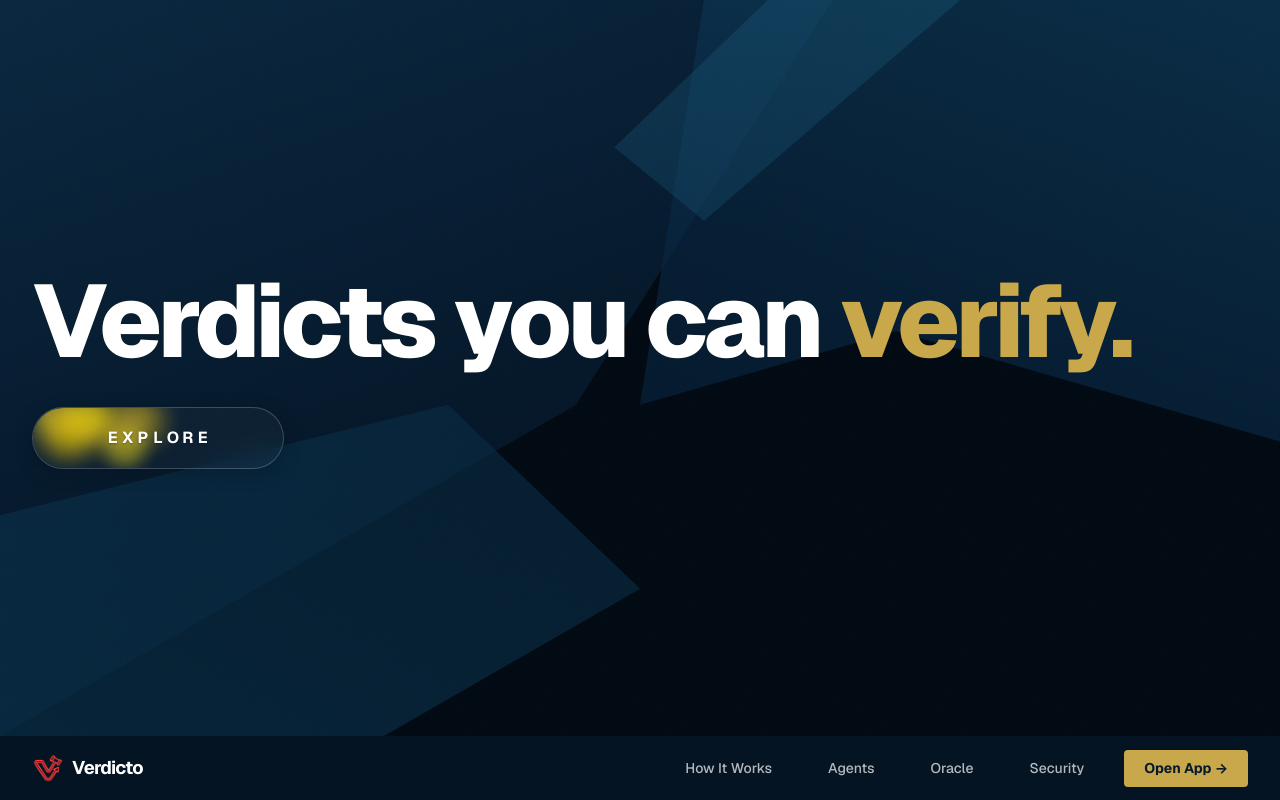
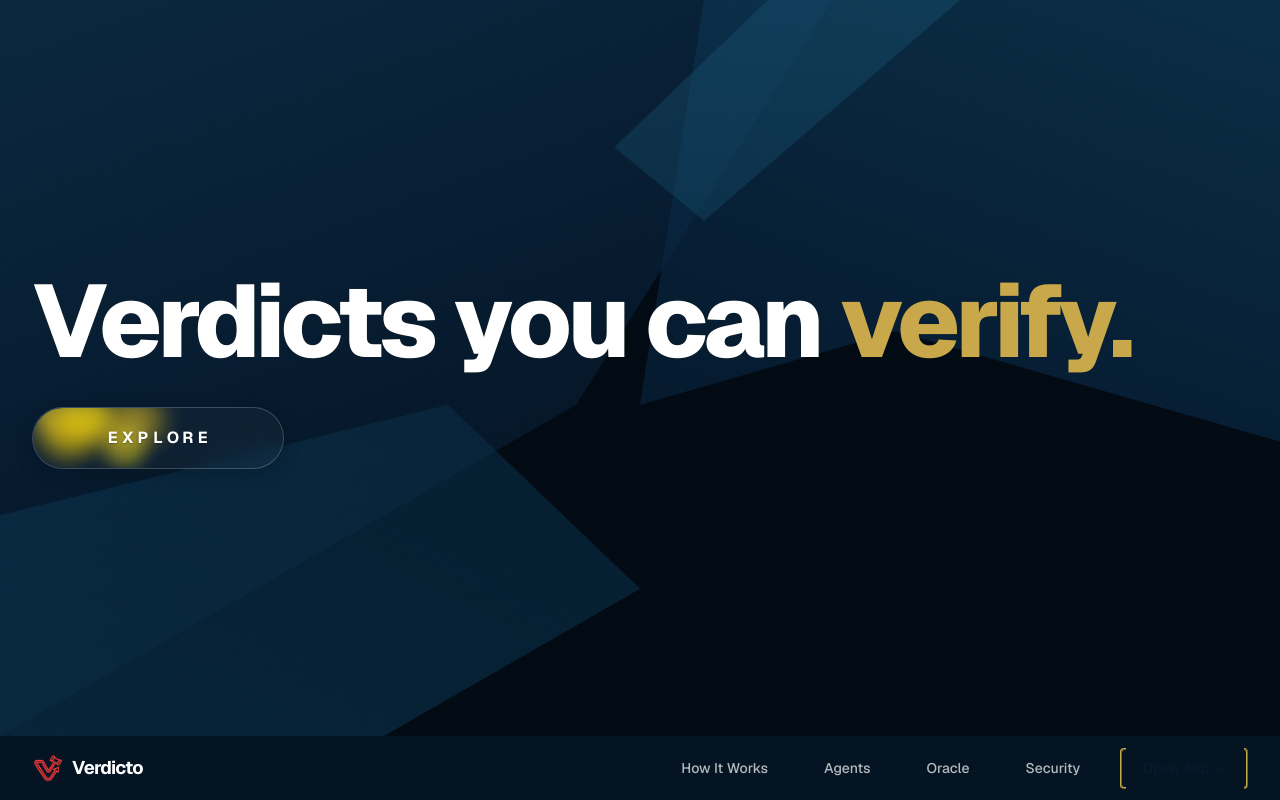
Before and after one commit to leo-jr-hah/verdicto, a React (Vite) app in the folder dashboard/: page / in a window 1280 px wide. Shown: the top 800 px of the page. Built offline with nearby package versions, Linux system fonts and the light colour scheme; no server answers.

Commit message:
Update Open App button with animated cutout border from Uiverse

```diff
--- a/dashboard/src/components/WalletConnectButton.tsx
+++ b/dashboard/src/components/WalletConnectButton.tsx
@@ -10,7 +10,7 @@
  *   - Disconnect
  */
 
-import React, { useState, useRef, useEffect } from 'react';
+import React, { useState, useRef, useEffect, useCallback } from 'react';
 import { Wallet, ChevronDown, LogOut, Copy, Check } from 'lucide-react';
 import { useWallet } from '../contexts/CSPRClickContext';
 
@@ -19,6 +19,33 @@ export const WalletConnectButton: React.FC<{ collapsed?: boolean }> = ({ collaps
   const [dropdownOpen, setDropdownOpen] = useState(false);
   const [copied, setCopied] = useState(false);
   const dropdownRef = useRef<HTMLDivElement>(null);
+  const buttonRef = useRef<HTMLButtonElement>(null);
+  const [dropdownPos, setDropdownPos] = useState<{ top: number; left: number; width: number }>({ top: 0, left: 0, width: 0 });
+
+  // Calculate fixed dropdown position when opened
+  const updateDropdownPos = useCallback(() => {
+    if (buttonRef.current) {
+      const rect = buttonRef.current.getBoundingClientRect();
+      setDropdownPos({
+        top: rect.top - 8, // 8px gap above button
+        left: rect.left,
+        width: rect.width,
+      });
+    }
+  }, []);
+
+  useEffect(() => {
+    if (dropdownOpen) {
+      updateDropdownPos();
+      // Recalc on scroll/resize
+      window.addEventListener('scroll', updateDropdownPos, true);
+      window.addEventListener('resize', updateDropdownPos);
+      return () => {
+        window.removeEventListener('scroll', updateDropdownPos, true);
+        window.removeEventListener('resize', updateDropdownPos);
+      };
+    }
+  }, [dropdownOpen, updateDropdownPos]);
 
   // Close dropdown on outside click
   useEffect(() => {
@@ -47,9 +74,10 @@ export const WalletConnectButton: React.FC<{ collapsed?: boolean }> = ({ collaps
   // ─── Connected + Collapsed sidebar: golden dot icon ──────────────────────
   if (connected && publicKey && collapsed) {
     return (
-      <div ref={dropdownRef} className="relative">
+      <div ref={dropdownRef}>
         <button
-          onClick={() => setDropdownOpen(!dropdownOpen)}
+          ref={buttonRef}
+          onClick={() => { updateDropdownPos(); setDropdownOpen(!dropdownOpen); }}
           title={publicKey}
           className="flex items-center justify-center rounded-full cursor-pointer transition-colors"
           style={{ width: 36, height: 36, padding: 0, position: 'relative', border: '1.5px solid var(--border-color)', background: 'var(--bg-inset)' }}
@@ -63,19 +91,23 @@ export const WalletConnectButton: React.FC<{ collapsed?: boolean }> = ({ collaps
 
         {dropdownOpen && (
           <div
-            className="absolute bg-elevated border rounded-sm p-2"
+            className="wallet-dropdown"
             style={{
-              bottom: 'calc(100% + 8px)',
-              left: '50%',
-              transform: 'translateX(-50%)',
+              position: 'fixed',
+              bottom: `calc(100vh - ${dropdownPos.top}px)`,
+              left: dropdownPos.left,
               minWidth: 220,
+              background: 'var(--bg-elevated)',
+              border: '1px solid var(--border)',
+              borderRadius: 6,
+              padding: 8,
               boxShadow: '0 8px 32px rgba(0,0,0,0.5)',
-              zIndex: 1000,
+              zIndex: 10000,
             }}
           >
             {/* Connected account info */}
-            <div className="p-3 border-b mb-1">
-              <div className="mono-xs uppercase mb-1" style={{ color: 'var(--text-primary)' }}>Connected</div>
+            <div style={{ padding: 12, borderBottom: '1px solid var(--border)', marginBottom: 4 }}>
+              <div className="mono-xs uppercase" style={{ marginBottom: 4, color: 'var(--text-secondary)' }}>Connected</div>
               <div className="mono-sm" style={{ color: 'var(--text-primary)', wordBreak: 'break-all', lineHeight: 1.4 }}>
                 {publicKey}
               </div>
@@ -84,8 +116,8 @@ export const WalletConnectButton: React.FC<{ collapsed?: boolean }> = ({ collaps
             {/* Copy Address */}
             <button
               onClick={() => { copyKey(); }}
-              className="flex items-center gap-2 w-full p-2 text-sm bg-transparent border-none rounded-sm cursor-pointer transition-colors"
-              style={{ color: 'var(--text-primary)' }}
+              className="flex items-center gap-2 w-full text-sm cursor-pointer transition-colors"
+              style={{ padding: '8px', background: 'transparent', border: 'none', borderRadius: 4, color: 'var(--text-primary)' }}
               onMouseEnter={(e) => (e.currentTarget.style.background = 'var(--bg-inset)')}
               onMouseLeave={(e) => (e.currentTarget.style.background = 'transparent')}
             >
@@ -96,10 +128,10 @@ export const WalletConnectButton: React.FC<{ collapsed?: boolean }> = ({ collaps
             {/* Disconnect */}
             <button
               onClick={() => { disconnect(); setDropdownOpen(false); }}
-              className="flex items-center gap-2 w-full p-2 text-sm bg-transparent border-none rounded-sm cursor-pointer transition-colors"
-              style={{ color: 'var(--text-dark-secondary)' }}
-              onMouseEnter={(e) => (e.currentTarget.style.background = 'var(--bg-inset)')}
-              onMouseLeave={(e) => (e.currentTarget.style.background = 'transparent')}
+              className="flex items-center gap-2 w-full text-sm cursor-pointer transition-colors"
+              style={{ padding: '8px', background: 'transparent', border: 'none', borderRadius: 4, color: 'var(--text-primary)' }}
+              onMouseEnter={(e) => { e.currentTarget.style.background = 'rgba(220, 50, 50, 0.15)'; e.currentTarget.style.color = '#f87171'; }}
+              onMouseLeave={(e) => { e.currentTarget.style.background = 'transparent'; e.currentTarget.style.color = 'var(--text-primary)'; }}
             >
               <LogOut size={14} />
               Disconnect
@@ -113,9 +145,10 @@ export const WalletConnectButton: React.FC<{ collapsed?: boolean }> = ({ collaps
   // ─── Connected + Expanded sidebar: key + dropdown ────────────────────────
   if (connected && publicKey) {
     return (
-      <div ref={dropdownRef} className="relative">
+      <div ref={dropdownRef}>
         <button
-          onClick={() => setDropdownOpen(!dropdownOpen)}
+          ref={buttonRef}
+          onClick={() => { updateDropdownPos(); setDropdownOpen(!dropdownOpen); }}
           className="flex items-center gap-2 p-2 text-sm font-semibold rounded-full cursor-pointer transition-colors w-full justify-center"
           style={{ color: 'var(--text-primary)', background: 'var(--bg-inset)', border: '1.5px solid var(--border-color)' }}
         >
@@ -126,16 +159,23 @@ export const WalletConnectButton: React.FC<{ collapsed?: boolean }> = ({ collaps
 
         {dropdownOpen && (
           <div
-            className="absolute bg-elevated border rounded-sm p-2 w-full"
+            className="wallet-dropdown"
             style={{
-              bottom: 'calc(100% + 8px)',
+              position: 'fixed',
+              bottom: `calc(100vh - ${dropdownPos.top}px)`,
+              left: dropdownPos.left,
+              width: dropdownPos.width,
+              background: 'var(--bg-elevated)',
+              border: '1px solid var(--border)',
+              borderRadius: 6,
+              padding: 8,
               boxShadow: '0 8px 32px rgba(0,0,0,0.5)',
-              zIndex: 1000,
+              zIndex: 10000,
             }}
           >
             {/* Full key */}
-            <div className="p-3 border-b mb-1">
-              <div className="mono-xs uppercase mb-1" style={{ color: 'var(--text-primary)' }}>Connected</div>
+            <div style={{ padding: 12, borderBottom: '1px solid var(--border)', marginBottom: 4 }}>
+              <div className="mono-xs uppercase" style={{ marginBottom: 4, color: 'var(--text-secondary)' }}>Connected</div>
               <div className="mono-sm" style={{ color: 'var(--text-primary)', wordBreak: 'break-all', lineHeight: 1.4 }}>
                 {publicKey}
               </div>
@@ -144,8 +184,8 @@ export const WalletConnectButton: React.FC<{ collapsed?: boolean }> = ({ collaps
             {/* Copy Address */}
             <button
               onClick={() => { copyKey(); }}
-              className="flex items-center gap-2 w-full p-2 text-sm bg-transparent border-none rounded-sm cursor-pointer transition-colors"
-              style={{ color: 'var(--text-primary)' }}
+              className="flex items-center gap-2 w-full text-sm cursor-pointer transition-colors"
+              style={{ padding: '8px', background: 'transparent', border: 'none', borderRadius: 4, color: 'var(--text-primary)' }}
               onMouseEnter={(e) => (e.currentTarget.style.background = 'var(--bg-inset)')}
               onMouseLeave={(e) => (e.currentTarget.style.background = 'transparent')}
             >
@@ -156,10 +196,10 @@ export const WalletConnectButton: React.FC<{ collapsed?: boolean }> = ({ collaps
             {/* Disconnect */}
             <button
               onClick={() => { disconnect(); setDropdownOpen(false); }}
-              className="flex items-center gap-2 w-full p-2 text-sm bg-transparent border-none rounded-sm cursor-pointer transition-colors"
-              style={{ color: 'var(--text-dark-secondary)' }}
-              onMouseEnter={(e) => (e.currentTarget.style.background = 'var(--bg-inset)')}
-              onMouseLeave={(e) => (e.currentTarget.style.background = 'transparent')}
+              className="flex items-center gap-2 w-full text-sm cursor-pointer transition-colors"
+              style={{ padding: '8px', background: 'transparent', border: 'none', borderRadius: 4, color: 'var(--text-primary)' }}
+              onMouseEnter={(e) => { e.currentTarget.style.background = 'rgba(220, 50, 50, 0.15)'; e.currentTarget.style.color = '#f87171'; }}
+              onMouseLeave={(e) => { e.currentTarget.style.background = 'transparent'; e.currentTarget.style.color = 'var(--text-primary)'; }}
             >
               <LogOut size={14} />
               Disconnect
--- a/dashboard/src/index.css
+++ b/dashboard/src/index.css
@@ -2193,6 +2193,8 @@ button {
   gap: var(--space-3);
 }
 
+
+
 .hiw-detail-card {
   background: var(--bg-elevated);
   border: none;
@@ -2482,24 +2484,53 @@ a:focus-visible {
 .landing-cta-btn {
   display: inline-flex;
   align-items: center;
+  justify-content: center;
   gap: var(--space-2);
-  background: var(--accent);
+  position: relative;
+  border: 2px ridge var(--accent);
+  outline: none;
+  background-color: transparent;
   color: var(--text-inverse);
-  padding: var(--space-2) var(--space-5);
+  transition: 1s;
   border-radius: var(--radius-sm);
   font-weight: var(--weight-bold);
   font-size: var(--text-base);
   text-decoration: none;
-  box-shadow: var(--shadow-sm);
-  transition: all var(--duration-base) var(--ease-out-expo);
-  border: none;
+  padding: 0.5rem 1.25rem;
   cursor: pointer;
 }
 
+.landing-cta-btn::after {
+  content: "";
+  position: absolute;
+  top: -10px;
+  left: 3%;
+  width: 95%;
+  height: 40%;
+  background-color: #041422;
+  transition: 0.5s;
+  transform-origin: center;
+}
+
+.landing-cta-btn::before {
+  content: "";
+  transform-origin: center;
+  position: absolute;
+  top: 80%;
+  left: 3%;
+  width: 95%;
+  height: 40%;
+  background-color: #041422;
+  transition: 0.5s;
+}
+
+.landing-cta-btn:hover::before, .landing-cta-btn:hover::after {
+  transform: scale(0);
+}
+
 .landing-cta-btn:hover {
-  transform: translateY(-2px);
-  background: var(--accent-hover);
-  box-shadow: 8px 8px 16px rgba(150, 135, 125, 0.55), -8px -8px 16px rgba(255, 252, 248, 0.7), 0 0 20px var(--accent-glow), inset 0 1px 0 rgba(255, 255, 255, 0.2);
+  box-shadow: inset 0px 0px 25px rgba(212, 175, 55, 0.4);
+  color: var(--accent);
 }
 
 /* ── Faucet Link ────────────────────────────────────────────────────────── */
--- a/dashboard/src/styles/sidebar-switches.css
+++ b/dashboard/src/styles/sidebar-switches.css
@@ -348,7 +348,7 @@
 .sidebar-theme-toggle {
   display: flex;
   align-items: center;
-  justify-content: space-between;
+  justify-content: center;
   gap: var(--space-3);
   padding: var(--space-2);
 }
```
